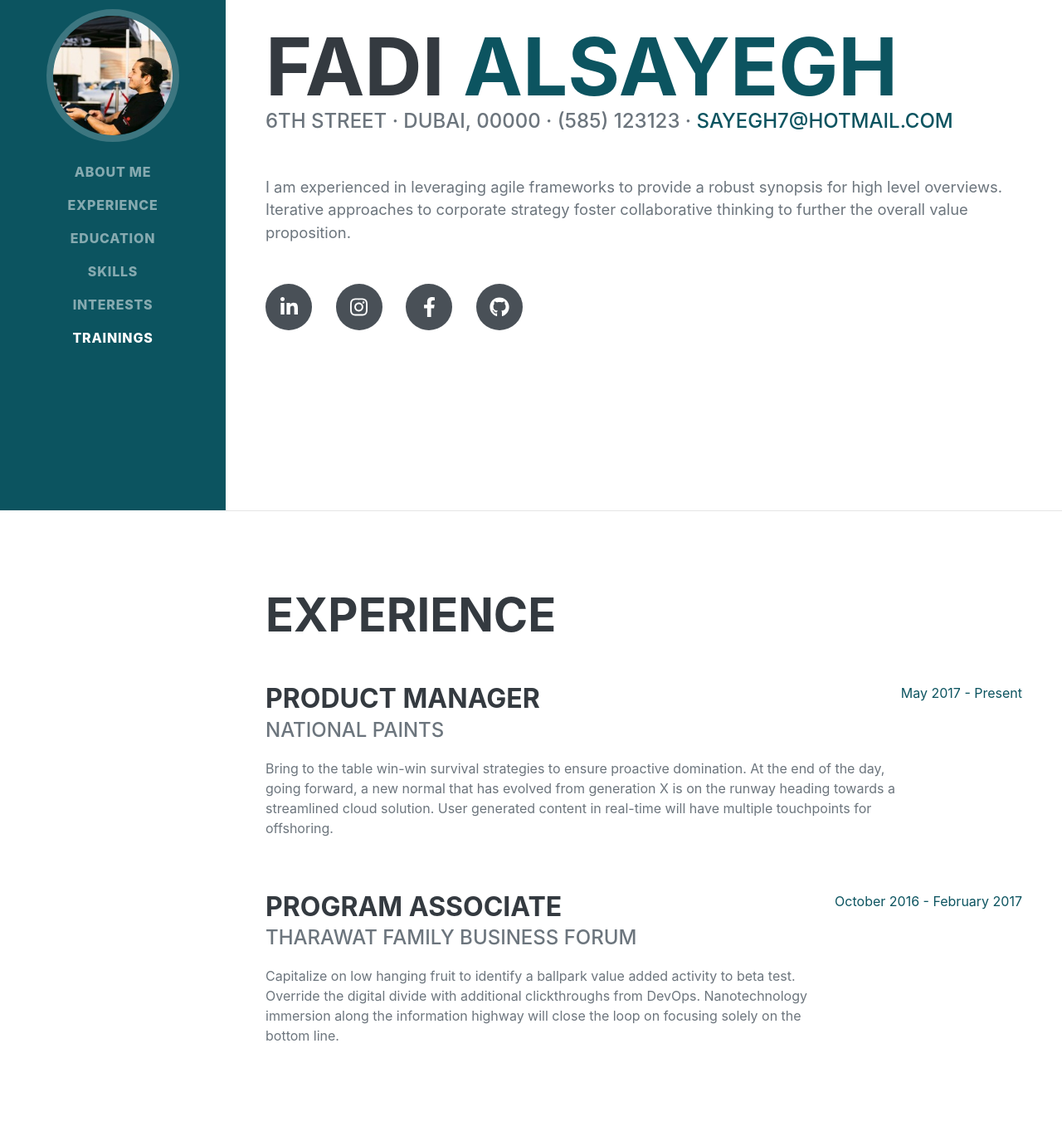
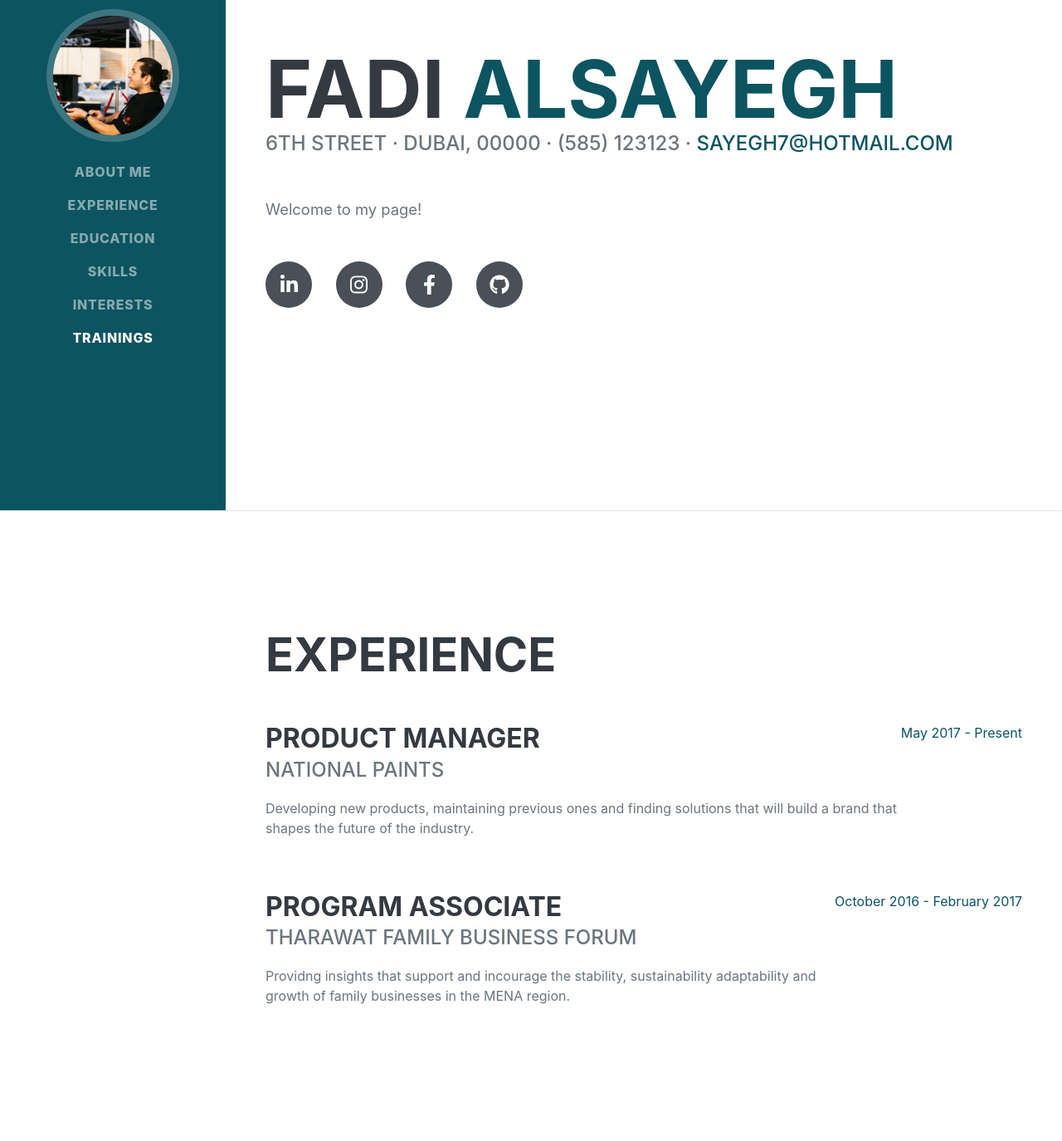
Before and after one commit to fadisayegh/portfolio, a plain HTML site: page index.html in a window 1280 px wide. Shown: the part 185-1560 px from the top of the page at 83% size. Drawn offline with nearby package versions, Linux system fonts and the light colour scheme; a web font is replaced by a local one.

Commit message:
text update

```diff
--- a/index.html
+++ b/index.html
@@ -47,7 +47,7 @@
                         6th Street · Dubai, 00000 · (585) 123123 ·
                         <a href="mailto:sayegh7@hotmail.com.com">sayegh7@hotmail.com</a>
                     </div>
-                    <p class="lead mb-5">I am experienced in leveraging agile frameworks to provide a robust synopsis for high level overviews. Iterative approaches to corporate strategy foster collaborative thinking to further the overall value proposition.</p>
+                    <p class="lead mb-5">Welcome to my page!</p>
                     <div class="social-icons">
                         <a class="social-icon" href="https://www.linkedin.com/in/fadi-alsayegh/" target="_blank"><i class="fab fa-linkedin-in"></i></a>
                         <a class="social-icon" href="https://www.instagram.com/fadsayegh/" target="_blank"><i class="fab fa-instagram"></i></a>
@@ -65,7 +65,7 @@
                         <div class="flex-grow-1">
                             <h3 class="mb-0">Product Manager</h3>
                             <div class="subheading mb-3">National Paints</div>
-                            <p>Bring to the table win-win survival strategies to ensure proactive domination. At the end of the day, going forward, a new normal that has evolved from generation X is on the runway heading towards a streamlined cloud solution. User generated content in real-time will have multiple touchpoints for offshoring.</p>
+                            <p>Developing new products, maintaining previous ones and finding solutions that will build a brand that shapes the future of the industry.</p>
                         </div>
                         <div class="flex-shrink-0"><span class="text-primary">May 2017 - Present</span></div>
                     </div>
@@ -73,7 +73,7 @@
                         <div class="flex-grow-1">
                             <h3 class="mb-0">Program Associate</h3>
                             <div class="subheading mb-3">Tharawat Family Business Forum</div>
-                            <p>Capitalize on low hanging fruit to identify a ballpark value added activity to beta test. Override the digital divide with additional clickthroughs from DevOps. Nanotechnology immersion along the information highway will close the loop on focusing solely on the bottom line.</p>
+                            <p>Providng insights that support and incourage the stability, sustainability adaptability and growth of family businesses in the MENA region. </p>
                         </div>
                         <div class="flex-shrink-0"><span class="text-primary">October 2016 - February 2017</span></div>
                     </div>
@@ -153,8 +153,8 @@
             <section class="resume-section" id="interests">
                 <div class="resume-section-content">
                     <h2 class="mb-5">Interests</h2>
-                    <p>Apart from being a web developer, I enjoy most of my time being outdoors. In the winter, I am an avid skier and novice ice climber. During the warmer months here in Colorado, I enjoy mountain biking, free climbing, and kayaking.</p>
-                    <p class="mb-0">When forced indoors, I follow a number of sci-fi and fantasy genre movies and television shows, I am an aspiring chef, and I spend a large amount of my free time exploring the latest technology advancements in the front-end web development world.</p>
+                    <p>Apart from being a a product manager, I enjoy my time both indoors and outdoors. I like winter and water sports. </p>
+                    <p class="mb-0">When indoors, I follow a number of movies and television shows, and I spend a large amount of my free time gaming and learning music production.</p>
                 </div>
             </section>
             <hr class="m-0" />
```
